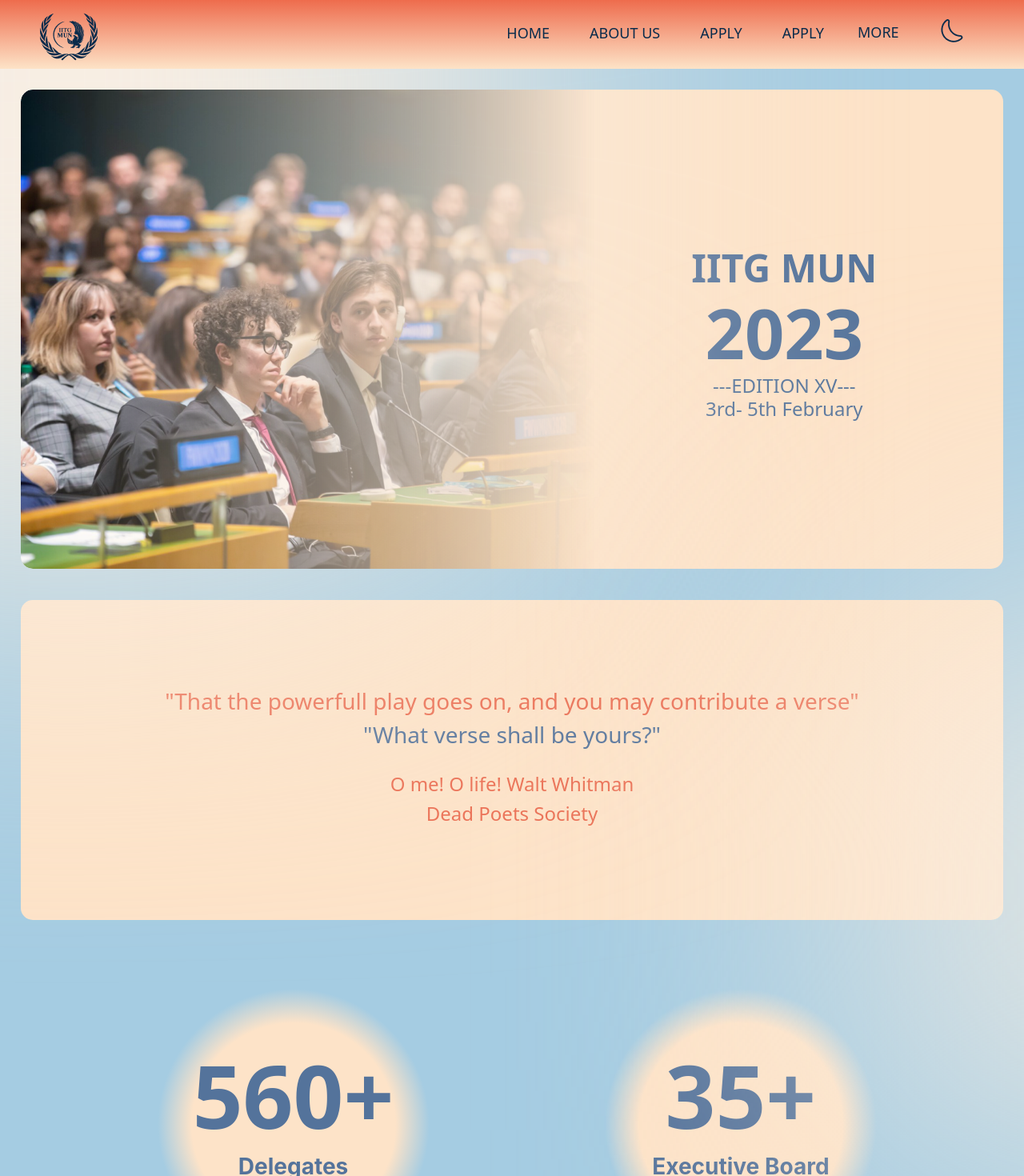
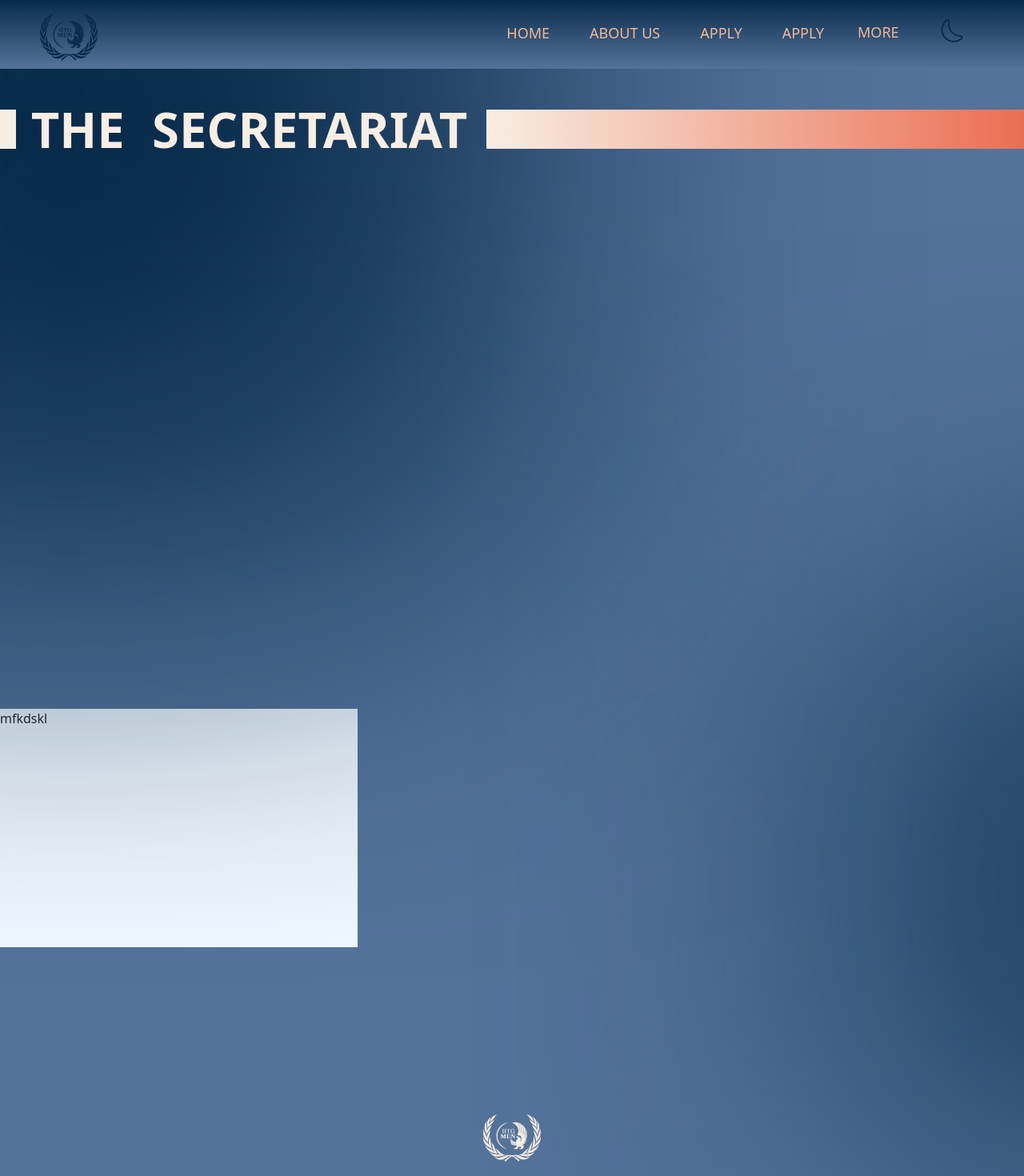
Before and after one commit to guptaaditya30121/IITG_MUN_nweb, a React (Create React App) app in the folder proj/: page / in a window 1280 px wide. Shown: the top 1470 px of the page at 80% size. Built offline with nearby package versions, Linux system fonts and the light colour scheme.

Commit message:
upper made

```diff
--- a/proj/package.json
+++ b/proj/package.json
@@ -6,9 +6,10 @@
     "@testing-library/jest-dom": "^5.16.5",
     "@testing-library/react": "^13.4.0",
     "@testing-library/user-event": "^13.5.0",
+    "bootstrap": "^5.2.3",
     "hamburger-react": "^2.5.0",
     "react": "^18.2.0",
-    "react-bootstrap": "^2.6.0",
+    "react-bootstrap": "^2.7.0",
     "react-dom": "^18.2.0",
     "react-icons": "^4.7.1",
     "react-scripts": "^5.0.1",
--- a/proj/src/App.js
+++ b/proj/src/App.js
@@ -3,12 +3,12 @@ import './App.css';
 import Navbar from './components/Navbar/Navbar';
 import Home from './components/Home/Home'
 import Footer from './components/Footer/Footer';
-
+import Secretariat from './components/Secretariat/Secretariat'
 function App() {
   return (
     <>
     <Navbar/>
-    <Home />
+    <Secretariat />
     <Footer />
     </>
   );
--- a/proj/src/components/Navbar/Navbar.js
+++ b/proj/src/components/Navbar/Navbar.js
@@ -6,7 +6,7 @@ import './Navbar.css';
 //import '../assets/logo.png';
 export default function Navbar() {
   const [screenWidth, setScreenWidth] = useState(window.innerWidth)
-  const [theme,setTheme] = useState('light-theme')
+  const [theme,setTheme] = useState('dark-theme')
   const[logo,setLogo] = useState(require('../assets/Light-logo.png'))
   const[button,setButton] = useState(require("../assets/Moon_light.png"))
 
--- /dev/null
+++ b/proj/src/components/Secretariat/Secretariat.css
@@ -0,0 +1,78 @@
+*{
+    background-color: var(--home-background-color);
+}
+.page{
+    min-height: 100vh
+
+}
+.eclipse
+{
+    position: absolute;
+width: 1100px;
+height: 1100px;
+left: -466px;
+top: -400px;
+
+background: var(--eclipse);
+filter: blur(200px);
+}
+
+.eclipse-2
+{
+    position: absolute;
+    width: 613px;
+    height: 613px;
+    left: 1116px;
+    top: 800px;
+
+    background: var(--eclipse);
+    filter: blur(200px);
+}
+.list_people{
+    display: flex;
+}
+.heading{
+    display: grid;
+    grid-template-columns: 1.5278vw 46vw 52.5vw;
+}
+.block1{
+    z-index: 1;
+    height: 3.8194vw;
+    margin-top: 4vw;
+    background-color: var(--secondary-text);
+
+}
+.block2{
+    z-index: 1;
+    height: 3.8194vw;
+    margin-top: 4vw;
+    background-image: linear-gradient(to right, var(--secondary-text) , var(--primary-text));
+
+}
+.text{
+    margin-top: 2.25vw;
+    margin-bottom: 2vw;
+    margin-left: 1.5vw;
+    margin-right: 1vw;
+    background: none;
+    z-index: 1;
+    color: var(--secondary-text);
+    font-size: 4.8vw;
+    font-weight: 700;
+    word-spacing: 0.3em;
+}
+.text2{
+    display: flex;
+    justify-content: center;
+    font-size: 8vw;
+    color: var(--secondary-text);
+    font-weight: 700;
+    margin: 3vw;
+    word-spacing: 0.3em;
+}
+.profile{
+    z-index: 1;
+    width: 447px;
+    height: 298px;
+    background-color: aliceblue;
+}
--- /dev/null
+++ b/proj/src/components/Secretariat/Secretariat.js
@@ -0,0 +1,49 @@
+import React,{useState,useEffect} from 'react'
+import './Secretariat.css';
+function Profile(){
+    return(
+        <>
+            <div className="profile">
+
+            </div>
+        </>
+    );
+}
+export default function Secretariat() {
+    const [screenWidth, setScreenWidth] = useState(window.innerWidth)
+    useEffect(() => {
+
+        const changeWidth = () => {
+          setScreenWidth(window.innerWidth);
+        }
+        window.addEventListener('resize', changeWidth)
+        return () => {
+            window.removeEventListener('resize', changeWidth)
+        }
+
+      },[])
+  return (
+    <>
+    <div className='page'>
+            {(screenWidth > 750) &&<div className="eclipse"></div>}
+            {(screenWidth > 750) &&<div className="eclipse-2"></div>}
+            {(screenWidth > 750) &&<div className="heading">
+                <div className="block1"></div>
+                <div className="text">
+                    THE SECRETARIAT
+                </div>
+                <div className="block2"></div>
+            </div>}
+            {(screenWidth < 750) && <div className="text2">
+                    THE SECRETARIAT
+                </div>}
+            <div className="list_people">
+
+            </div>
+    </div>
+    <div className="profile">
+        mfkdskl
+    </div>
+    </>
+  );
+}
```
Also changed, not shown: proj/src/components/Secretariat/data.js (added, +8 -0 lines), 1 other file (tests, documents, lock files or other folders).
